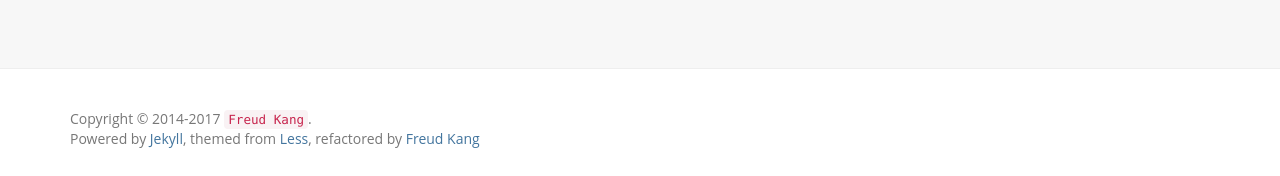
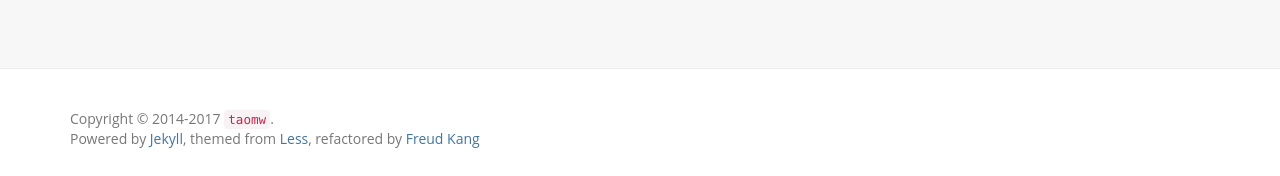
Before and after one commit to 331852103/tao, a Jekyll site: the page built from index.html, in a window 1280 px wide and 1389 px high. Shown: the part 1210-1386 px from the top of the window. Built offline with Jekyll 4.4.1, drawn with Linux system fonts in a browser that asks for light colours; nearby versions of some CDN libraries; a script that is not in the unit is left out; the list of posts is cut into pages by our own code; comment, search, counter and statistics services are not loaded.

Commit message:
Update _config.yml

```diff
--- a/_config.yml
+++ b/_config.yml
@@ -1,10 +1,8 @@
 # Site settings
 name: Less Or More
-email: luoyan35714@126.com
-author: Freud Kang
-url: http://www.hifreud.com
-resume_site: http://www.hifreud.com/Resume.io/
-github: https://github.com/luoyan35714/
+email: 331852103@qq.com
+author: taomw
+github: https://331852103.github.io/
 baseurl: ""
 description: Actually, less is more!
 meta_description: 康志华;个人博客;学而不思则罔;思而不学则殆;生命不止;折腾不休
@@ -17,7 +15,7 @@ paginate: 10
 
 exclude: ['README.md', 'Gemfile.lock', 'Gemfile', 'Rakefile']
 
-github_username: luoyan35714
+github_username: 331852103
 highlighter: Rouge
 
 # Build settings
```
